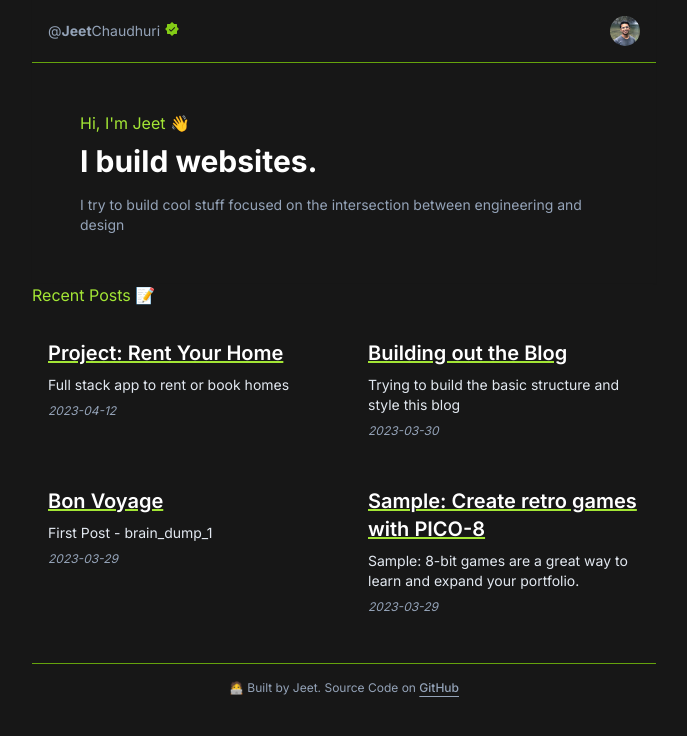
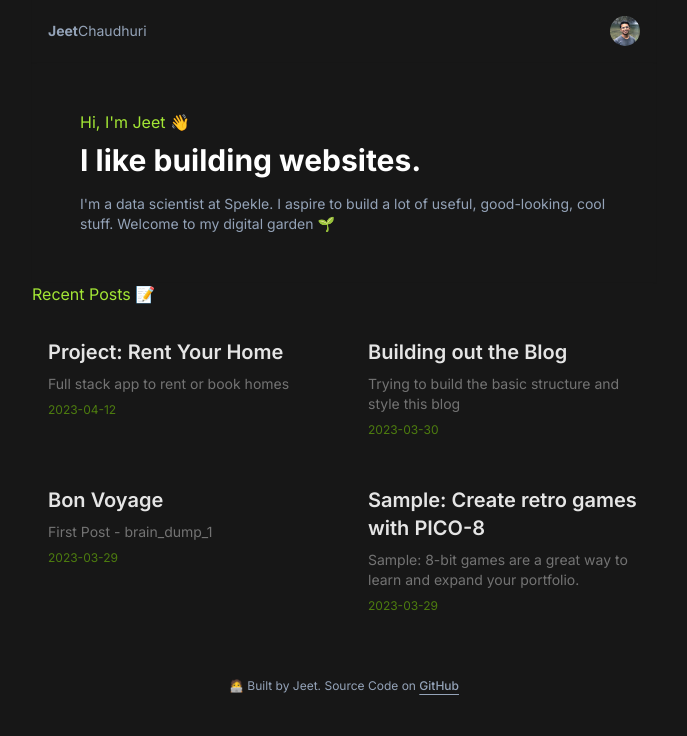
Before and after one commit to jeetch/my-blog, a Next.js app: page / in a window 1280 px wide. Shown: the top 736 px of the page, without its empty margins (296-983 px from the left). Built offline with nearby package versions, Linux system fonts and the light colour scheme.

Commit message:
changed colors again

```diff
--- a/components/PostPreview.tsx
+++ b/components/PostPreview.tsx
@@ -4,15 +4,13 @@ const PostPreview = (props: PostMetadata) => {
   return (
     <div className=" cursor-pointer p-4  h-fit hover:scale-105 transition">
       <a href={`posts/${props.slug}`}>
-        <h4 className="text-xl font-semibold hover:decoration-white text-white underline decoration-lime-400 hover:text-lime-400 mb-2">
+        <h4 className="text-xl font-semibold hover:underline hover:underline-offset-8 hover:decoration-8 text-neutral-200 decoration-lime-400 hover:decoration-lime-400 mb-2">
           {props.title}
         </h4>
       </a>
 
-      <p className="text-sm text-slate-200">{props.subtitle}</p>
-      <p className="align-baseline text-xs text-slate-400 italic mt-2">
-        {props.date}
-      </p>
+      <p className="text-sm text-neutral-500">{props.subtitle}</p>
+      <p className="align-baseline text-xs text-lime-700 mt-2">{props.date}</p>
     </div>
   );
 };
--- a/src/app/head.tsx
+++ b/src/app/head.tsx
@@ -1,7 +1,7 @@
 export default function Head() {
   return (
     <>
-      <title>Jeet's Blog</title>
+      <title>Jeet Chaudhuri</title>
       <meta content="width=device-width, initial-scale=1" name="viewport" />
       <link rel="icon" href="/favicon.ico" />
     </>
--- a/src/app/layout.tsx
+++ b/src/app/layout.tsx
@@ -13,12 +13,12 @@ export default function RootLayout({
   const header = (
     <header>
       <Link href="/">
-        <div className="flex justify-between z-10 shadow-sm text-center  items-center p-4 border-b border-lime-600  ">
-          <div className="flex gap-1">
-            <p className="text-slate-400 hover:underline hover:decoration-lime-400 text-sm ">
-              @<b>Jeet</b>Chaudhuri{" "}
+        <div className="flex justify-between z-10 shadow-sm text-center  items-center p-4  ">
+          <div className="flex">
+            <p className="text-slate-400 hover:decoration-8 hover:underline hover:underline-offset-8 hover:decoration-lime-400 text-sm ">
+              <b>Jeet</b>Chaudhuri{" "}
             </p>{" "}
-            <VscVerifiedFilled className="text-lime-500 " />
+            {/* <VscVerifiedFilled className="text-lime-500 " /> */}
           </div>
           <Image
             className="block rounded-full"
@@ -33,7 +33,7 @@ export default function RootLayout({
   );
 
   const footer = (
-    <div className="border-t border-lime-600 text-center p-4 text-slate-400 text-xs mt-8">
+    <div className="text-center p-4 text-slate-400 text-xs mt-8">
       <p>
         🧑‍💻 Built by Jeet. Source Code on{" "}
         <a
--- a/src/app/page.tsx
+++ b/src/app/page.tsx
@@ -14,11 +14,17 @@ const HomePage: FC = () => {
     <header>
       <div className="flex flex-col gap-2 w-full z-10 shadow-sm text-left  py-12 px-4 sm:px-12 ">
         <h2 className="text-md text-lime-400 ">Hi, I'm Jeet 👋 </h2>
-        <h2 className="text-3xl text-white font-bold">I build websites. </h2>
+        <h2 className="text-3xl text-white font-bold">
+          I like building websites.{" "}
+        </h2>
 
         <p className="text-slate-400 text-sm pt-2 ">
-          I try to build cool stuff focused on the intersection between
-          engineering and design
+          I'm a data scientist at{" "}
+          <a href="https://www.speklesolutions.com" className="hover:underline">
+            Spekle
+          </a>
+          . I aspire to build a lot of useful, good-looking, cool stuff. Welcome
+          to my digital garden 🌱
         </p>
       </div>
     </header>
--- a/src/app/posts/[slug]/page.tsx
+++ b/src/app/posts/[slug]/page.tsx
@@ -26,10 +26,10 @@ const PostPage: FC = (props: any) => {
   return (
     <div>
       <div className="my-12 text-center">
-        <h3 className="text-3xl font-bold text-lime-400 mb-2">
+        <h3 className="text-3xl font-bold text-white underline underline-offset-8 decoration-lime-400 decoration-8 mb-2">
           {post.data.title}
         </h3>
-        <p className="text-slate-300">{post.data.date}</p>
+        <p className="text-neutral-400 text-sm mt-4">{post.data.date}</p>
       </div>
 
       <article className="prose prose-invert">
```
